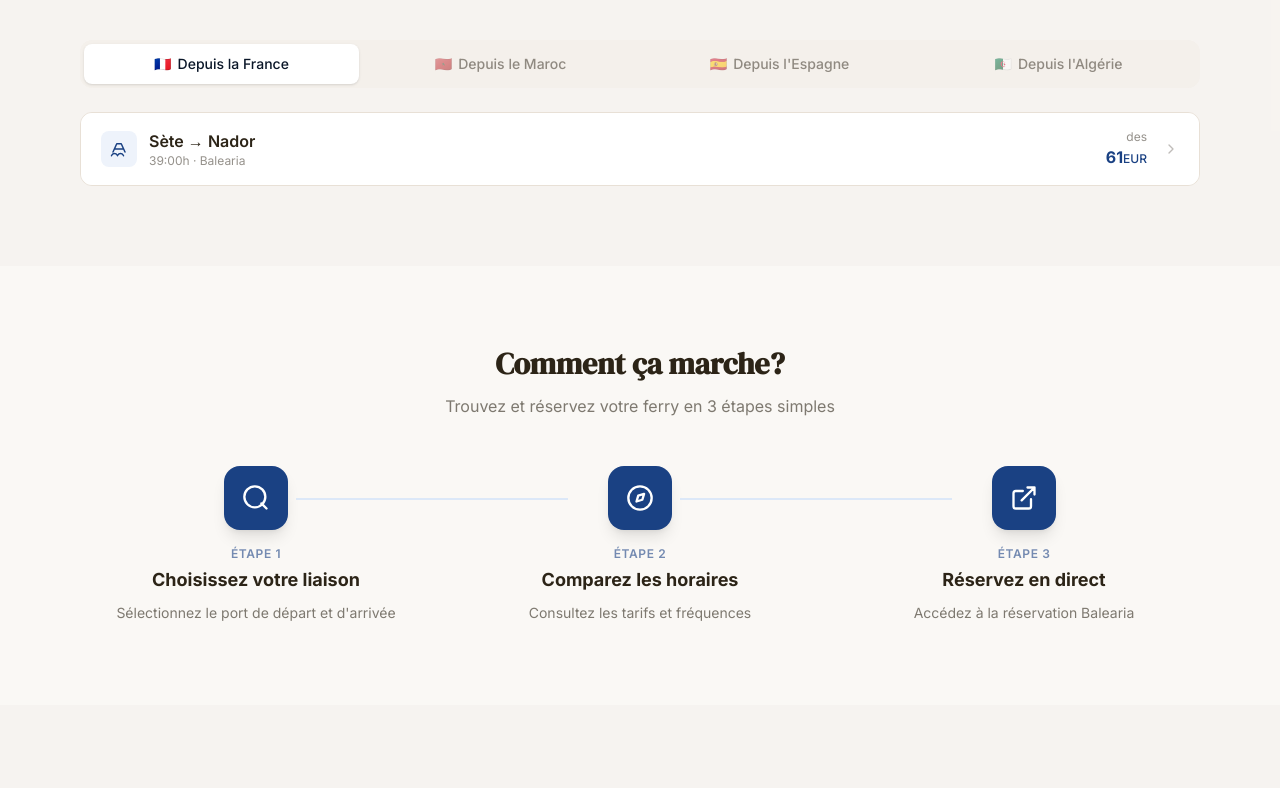
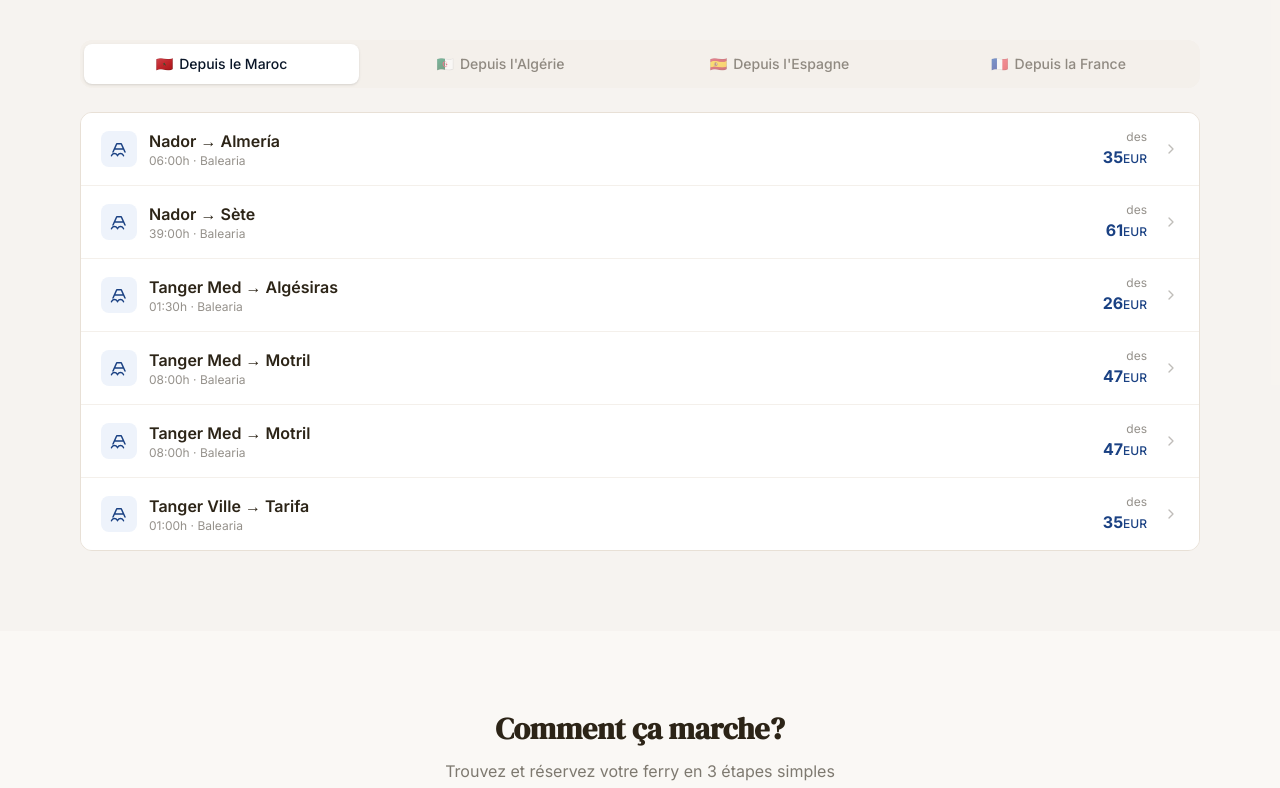
Before and after one commit to zemiross/BateauBillet, a Next.js app: page /fr in a window 1280 px wide. Shown: the part 1902-2690 px from the top of the page. Built offline with nearby package versions, Linux system fonts and the light colour scheme.

Commit message:
feat: sort routes A–Z, put Maroc first and France last in country tabs

```diff
--- a/components/CountryTabs.tsx
+++ b/components/CountryTabs.tsx
@@ -12,7 +12,7 @@ export default function CountryTabs() {
   const locale = useLocale();
   const t = useTranslations("countries");
   const tPorts = useTranslations("ports");
-  const [active, setActive] = useState<Country>("france");
+  const [active, setActive] = useState<Country>("maroc");
 
   const countryRoutes = routes.filter((r) => r.country === active);
 
--- a/data/routes.ts
+++ b/data/routes.ts
@@ -117,7 +117,7 @@ const buildRoute = (params: {
   };
 };
 
-export const routes: Route[] = [
+const routesList: Route[] = [
   buildRoute({
     slug: "sete-nador",
     country: "france",
@@ -396,6 +396,12 @@ export const routes: Route[] = [
   // Málaga ↔ Melilla (already present as malaga-melilla / melilla-malaga)
 ];
 
+/** Routes sorted alphabetically by origin then destination (header menu and "Toutes les liaisons par pays"). */
+export const routes = [...routesList].sort((a, b) => {
+  const byOrigin = a.origin.localeCompare(b.origin);
+  return byOrigin !== 0 ? byOrigin : a.destination.localeCompare(b.destination);
+});
+
 const routeByCanonical = new Map<string, Route>(
   routes.map((route) => [`${route.country}/${route.slug}`, route]),
 );
--- a/lib/country-theme.ts
+++ b/lib/country-theme.ts
@@ -43,4 +43,5 @@ export function getCountryTheme(country: Country): CountryTheme {
   return countryThemes[country];
 }
 
-export const countryOrder: Country[] = ["france", "maroc", "espagne", "algerie"];
+/** Display order: Maroc first, France last (for "Toutes les liaisons par pays" and header menu). */
+export const countryOrder: Country[] = ["maroc", "algerie", "espagne", "france"];
```
